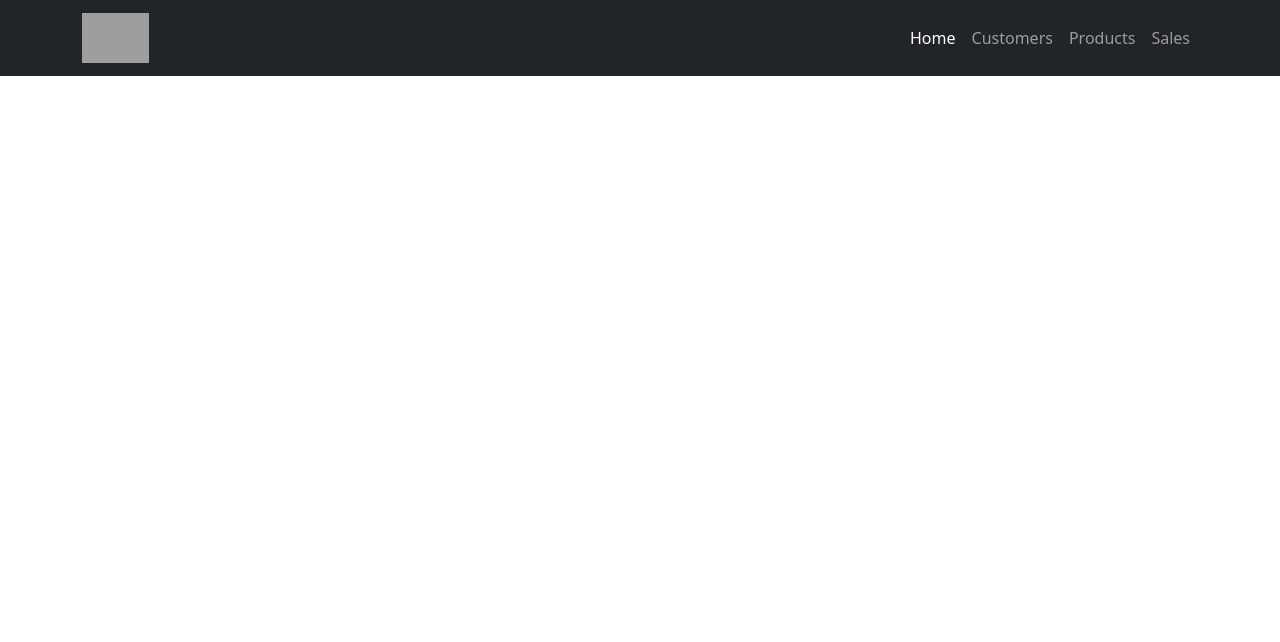
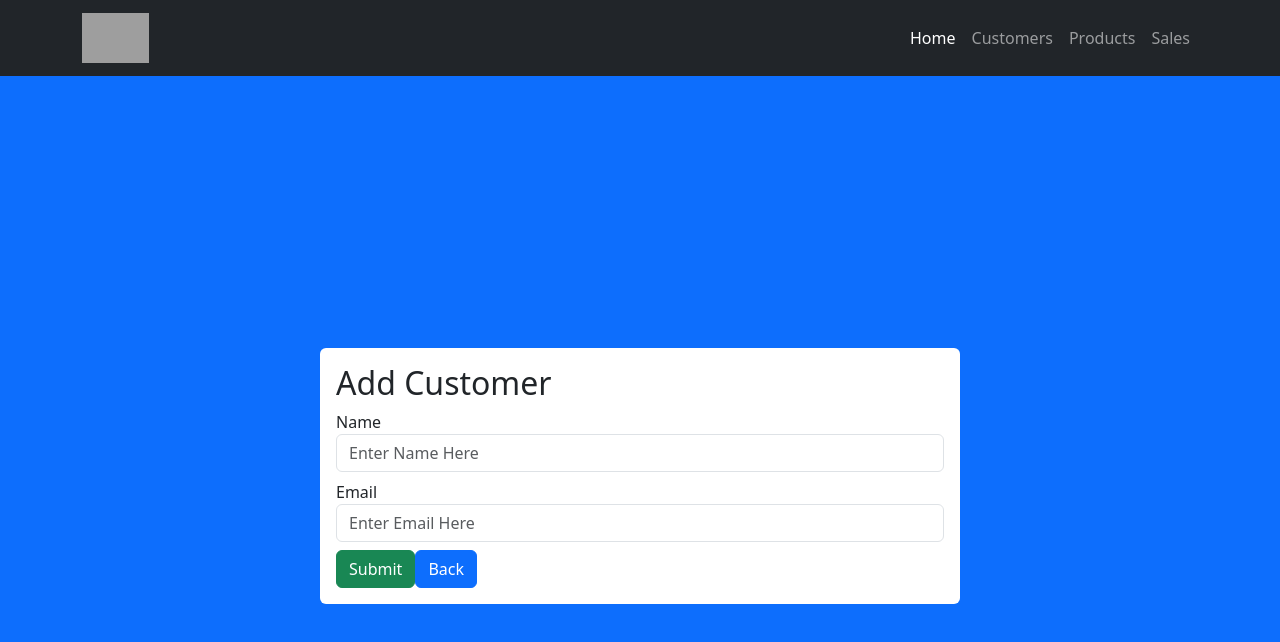
Before and after one commit to bsester/Happy-Harrys-React, a React (Create React App) app in the folder client/: page /customers/create in a window 1280 px wide. Shown: the top 642 px of the page. Built offline with nearby package versions, Linux system fonts and the light colour scheme; grey boxes are pictures that could not be loaded.

Commit message:
create customer working

```diff
--- a/client/src/App.js
+++ b/client/src/App.js
@@ -2,7 +2,9 @@ import logo from './logo.svg';
 import "bootstrap/dist/css/bootstrap.min.css";
 import './App.css';
 import Navbar from "./Navbar";
-import Home from "./Home"
+import Home from "./Home";
+import Customers from "./Customers";
+import CreateCustomer from "./CreateCustomer"
 import React from "react";
 import {BrowserRouter, Route, Routes} from "react-router-dom";
 
@@ -15,7 +17,8 @@ function App() {
         <BrowserRouter>
           <Routes>
             <Route path = '/' element = {<Home />} />
-            <Route path = '/create' element = {<Home />} />
+            <Route path = '/customers' element = {<Customers />} />
+            <Route path = '/customers/create' element = {<CreateCustomer />} />
             <Route path = '/read/:id' element = {<Home />} />
             <Route path = '/edit/:id' element = {<Home />} />
           </Routes>
--- /dev/null
+++ b/client/src/CreateCustomer.jsx
@@ -0,0 +1,43 @@
+import {Link, useNavigate} from "react-router-dom";
+import React, {useState} from "react";
+import axios from "axios";
+
+function CreateCustomer()
+{
+    const [values, setValues] = useState({
+        name: '',
+        email: ''
+    })
+    const navigate = useNavigate();
+    const handleSubmit = (e) => {
+        e.preventDefault();
+        axios.post('http://localhost:8081/customers/create', values)
+            .then(res => {
+                console.log(res);
+                navigate('/');
+            })
+            .catch(err => console.log(err))
+    }
+    return (
+        <div className='d-flex vh-100 bg-primary justify-content-center align-items-center'>
+            <div className='w-50 bg-white rounded p-3'>
+                <form onSubmit={handleSubmit}>
+                    <h2> Add Customer </h2>
+                    <div className='mb-2'>
+                        <label htmlFor=""> Name </label>
+                        <input type = 'text' placeholder= 'Enter Name Here' className= 'form-control'
+                               onChange ={e => setValues({...values, name: e.target.value})}/>
+                    </div>
+                    <div className='mb-2'>
+                        <label htmlFor=""> Email </label>
+                        <input type = 'text' placeholder= 'Enter Email Here' className= 'form-control'
+                               onChange ={e => setValues({...values, email: e.target.value})}/>
+                    </div>
+                    <button className='btn btn-success'>Submit</button>
+                    <Link to="/customers" className='btn btn-primary'>Back</Link>
+                </form>
+            </div>
+        </div>
+    )
+}
+export default CreateCustomer
--- /dev/null
+++ b/client/src/Customers.jsx
@@ -0,0 +1,44 @@
+import {useEffect, useState} from "react";
+import axios from "axios";
+import {Link} from "react-router-dom";
+
+function Customers()
+{
+    // grab all customers
+    const [customers, setCustomers] = useState([]);
+    useEffect(() => {
+        axios.get('http://localhost:8081/customers/all')
+            .then(res => setCustomers(res.data))
+            .catch(err => console.log(err))
+    }, []);
+
+    return (
+        <div className = "container">
+            <div className = "col-sm-8" id = "customerResults">
+                <table className = 'table table-striped'>
+                    <thead>
+                    <tr>
+                        <th> Name </th>
+                        <th> Email </th>
+                        <th> Total Sales </th>
+                    </tr>
+                    </thead>
+                    <tbody>
+                    {customers.map((customer, index) =>
+                    {
+                        return <tr key ={index}>
+                            <td>{customer.CustomerName}</td>
+                            <td>{customer.CustomerEmail}</td>
+                            <td>${customer.Total}</td>
+                        </tr>
+                    })}
+                    </tbody>
+                </table>
+            </div>
+        <span className ="align-content-center">
+            <Link to="/customers/create" className='btn btn-success'>Add Customer</Link>
+        </span>
+        </div>
+    )
+}
+export default Customers
--- a/client/src/Navbar.js
+++ b/client/src/Navbar.js
@@ -9,8 +9,8 @@ function Navbar()
             </button>
             <div className="collapse navbar-collapse" id="navbarSupportedContent">
                 <ul className="navbar-nav ms-auto">
-                    <li className="nav-item"><a className="nav-link active" href="home.html">Home</a></li>
-                    <li className="nav-item"><a className="nav-link" href="customers.html">Customers</a></li>
+                    <li className="nav-item"><a className="nav-link active" href="/">Home</a></li>
+                    <li className="nav-item"><a className="nav-link" href="/customers">Customers</a></li>
                     <li className="nav-item"><a className="nav-link" href="products.html">Products</a></li>
                     <li className="nav-item"><a className="nav-link" href="sales.html">Sales</a></li>
                 </ul>
```
Also changed, not shown: 1 other file (tests, documents, lock files or other folders).
